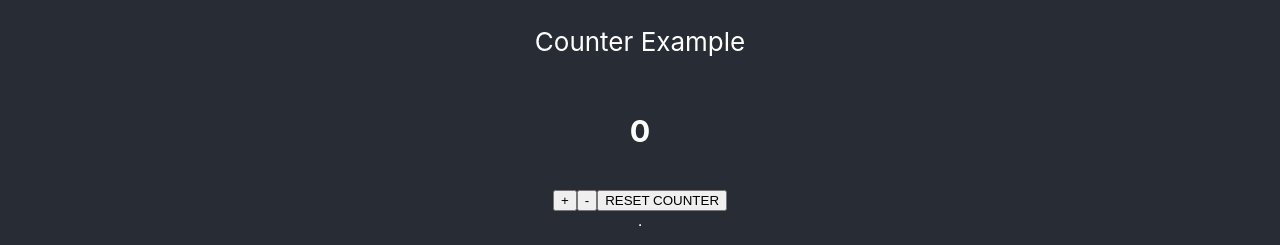
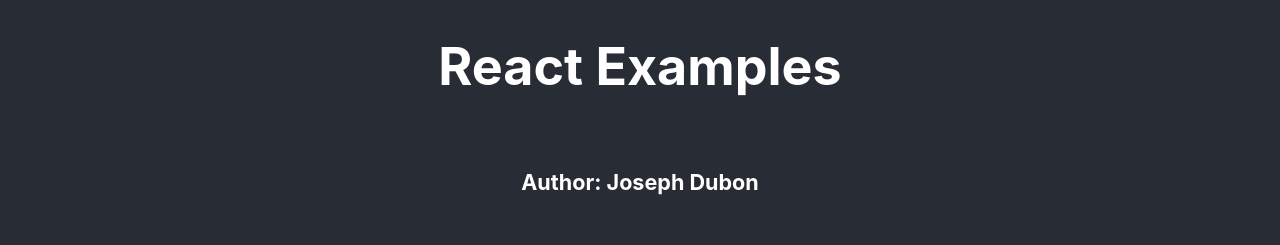
Before and after one commit to josephdubon/react-for-everyone, a React (Create React App) app: page / in a window 1280 px wide. Shown: the top 245 px of the page. Built offline with nearby package versions, Linux system fonts and the light colour scheme.

Commit message:
added header with name and author

```diff
--- a/src/App.js
+++ b/src/App.js
@@ -4,11 +4,15 @@ import PropTypes from 'prop-types';
 import {Counter} from './Counter'
 import {Accordion} from './Accordion'
 import {Input} from './Input'
-import {MoviesList} from "./MovieLists";
+import {MoviesList} from "./movies/MovieLists";
 
 function App() {
     return (<div className="App">
         <header className="App-header">
+
+            <h1>React Examples</h1>
+            <h5>Author: Joseph Dubon</h5>
+
             <p>Counter Example</p>
             <Counter/>
             <hr/>
```
